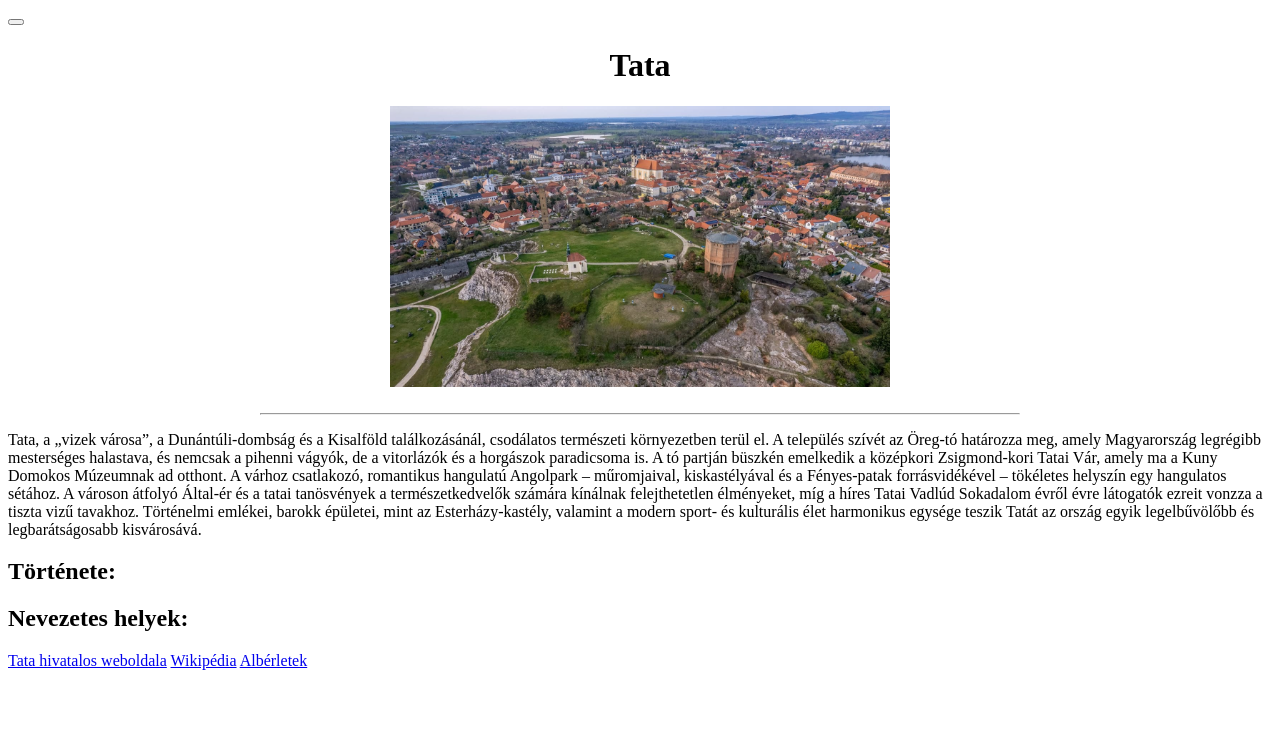
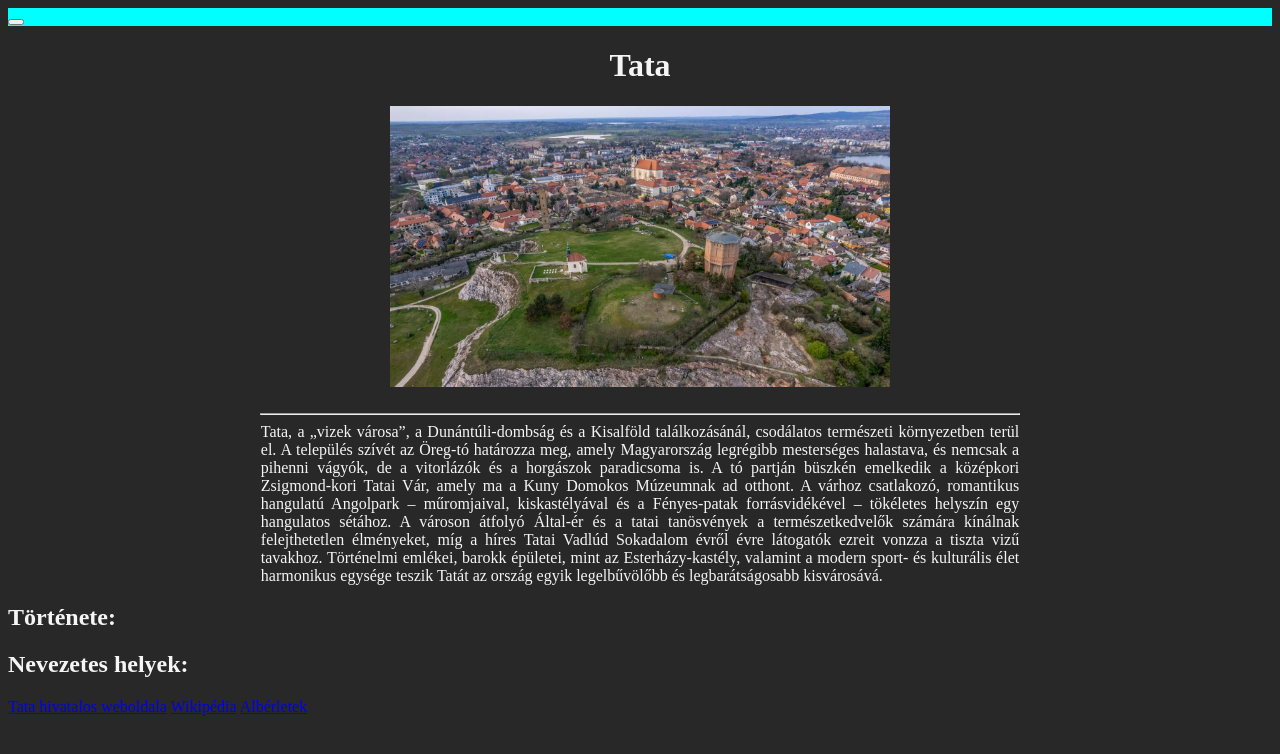
Before and after one commit to Dave051/TeknosTeam, a plain HTML site: page TeknosTeam-main/index.html in a window 1280 px wide. Both pictures are taken after a click on the button 16 px from the left and 22 px from the top of the page. Drawn offline with Linux system fonts and the light colour scheme.

Commit message:
'Dávid' téma váltás és szöveg formázása

```diff
--- a/TeknosTeam-main/index.html
+++ b/TeknosTeam-main/index.html
@@ -8,13 +8,16 @@
     <script src="script.js"></script>
 </head>
 <body>
-    <header><button onclick="temavalt"><img src="" alt=""></button></header>
+    <header>
+        <button onclick="temavalt()"><img src="" alt=""></button>
+    </header>
+
     <h1>Tata</h1>
 
     <img src="img/fotata.jpg" alt="főtata">
     <br>
     <hr>
-    <p>Tata, a „vizek városa”, a Dunántúli-dombság és a Kisalföld találkozásánál, csodálatos természeti környezetben terül el. A település szívét az Öreg-tó határozza meg, amely Magyarország legrégibb mesterséges halastava, és nemcsak a pihenni vágyók, de a vitorlázók és a horgászok paradicsoma is. A tó partján büszkén emelkedik a középkori Zsigmond-kori Tatai Vár, amely ma a Kuny Domokos Múzeumnak ad otthont. A várhoz csatlakozó, romantikus hangulatú Angolpark – műromjaival, kiskastélyával és a Fényes-patak forrásvidékével – tökéletes helyszín egy hangulatos sétához. A városon átfolyó Által-ér és a tatai tanösvények a természetkedvelők számára kínálnak felejthetetlen élményeket, míg a híres Tatai Vadlúd Sokadalom évről évre látogatók ezreit vonzza a tiszta vizű tavakhoz. Történelmi emlékei, barokk épületei, mint az Esterházy-kastély, valamint a modern sport- és kulturális élet harmonikus egysége teszik Tatát az ország egyik legelbűvölőbb és legbarátságosabb kisvárosává.</p>
+    <p class="szoveg">Tata, a „vizek városa”, a Dunántúli-dombság és a Kisalföld találkozásánál, csodálatos természeti környezetben terül el. A település szívét az Öreg-tó határozza meg, amely Magyarország legrégibb mesterséges halastava, és nemcsak a pihenni vágyók, de a vitorlázók és a horgászok paradicsoma is. A tó partján büszkén emelkedik a középkori Zsigmond-kori Tatai Vár, amely ma a Kuny Domokos Múzeumnak ad otthont. A várhoz csatlakozó, romantikus hangulatú Angolpark – műromjaival, kiskastélyával és a Fényes-patak forrásvidékével – tökéletes helyszín egy hangulatos sétához. A városon átfolyó Által-ér és a tatai tanösvények a természetkedvelők számára kínálnak felejthetetlen élményeket, míg a híres Tatai Vadlúd Sokadalom évről évre látogatók ezreit vonzza a tiszta vizű tavakhoz. Történelmi emlékei, barokk épületei, mint az Esterházy-kastély, valamint a modern sport- és kulturális élet harmonikus egysége teszik Tatát az ország egyik legelbűvölőbb és legbarátságosabb kisvárosává.</p>
 
     <h2>Története: </h2>
     <p></p>
--- a/TeknosTeam-main/script.js
+++ b/TeknosTeam-main/script.js
@@ -0,0 +1,8 @@
+function temavalt() {
+    alert("A weboldal témája megváltozik!")
+    document.body.classList.toggle("sotet-tema")
+
+    if (document.body.classList.contains("sotet-tema")){
+
+    }
+}
--- a/TeknosTeam-main/stilus.css
+++ b/TeknosTeam-main/stilus.css
@@ -1,3 +1,13 @@
+body{
+    color: rgb(40, 40, 40);
+    background-color: whitesmoke;
+}
+
+body.sotet-tema{
+    background-color: rgb(40, 40, 40);
+    color: whitesmoke;
+}
+
 h1{
     text-align: center;
 }
@@ -13,6 +23,16 @@ hr{
     max-width: 60%;
 }
 
+header{
+    background-color: aqua;
+}
+
+.szoveg{
+    max-width: 60%;
+    margin: auto;
+    text-align: justify;
+}
+
 #temavaltas{
     max-width: 200px;
 }
```
Also changed, not shown: index.html (deleted, +0 -11 lines), TeknosTeam-main/img/teknős_színes_kék_v2.png (deleted), stilus.css (deleted), teknős.png (deleted), teknős_színes_fekete.png (deleted), teknős_színes_kék.png (deleted), teknős_színes_kék_v2.png (deleted), teknős_színes_zöld.png (deleted), 1 other file.
